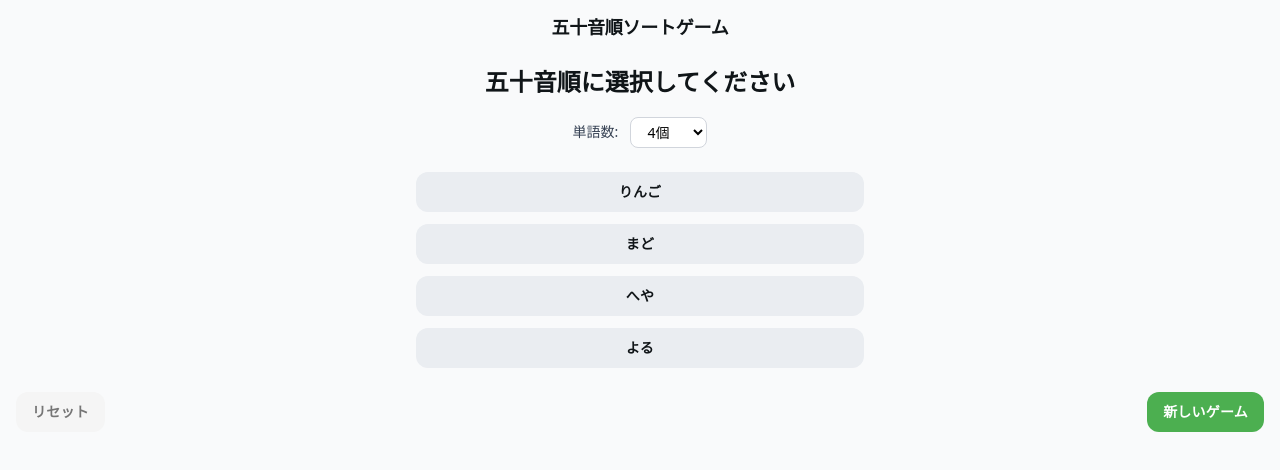
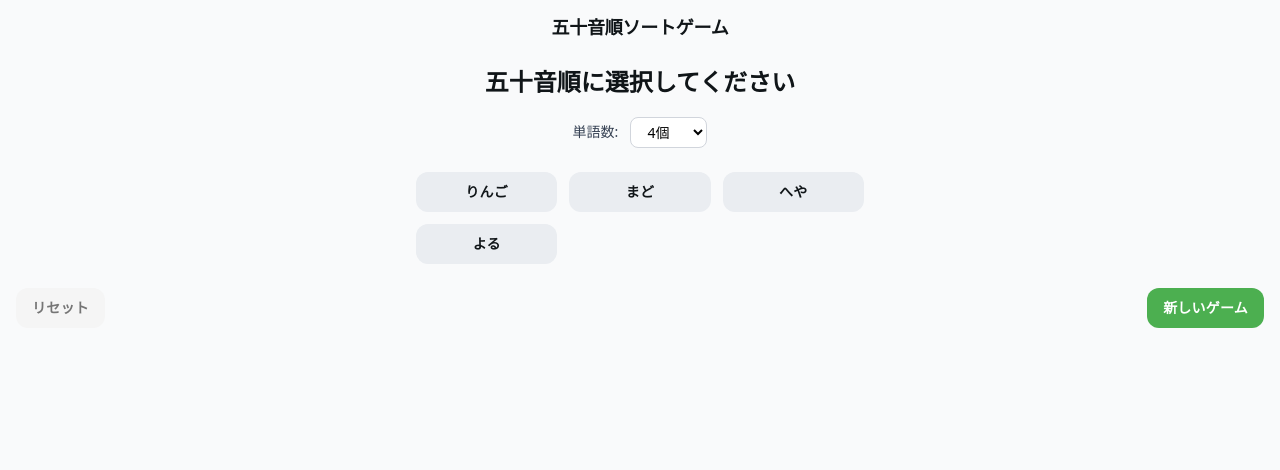
Before and after one commit to otyamura/RiddleDrillHub, a Next.js app: page / in a window 1280 px wide. Shown: the top 470 px of the page. Built offline with nearby package versions, Linux system fonts and the light colour scheme.

Commit message:
2列にした

```diff
--- a/src/components/SortGame.tsx
+++ b/src/components/SortGame.tsx
@@ -184,13 +184,13 @@ export default function SortGame() {
         )}
 
         <div className="flex justify-center">
-          <div className="flex flex-1 gap-3 max-w-[480px] flex-col items-stretch px-4 py-3">
+          <div className="w-full max-w-[480px] grid grid-cols-2 sm:grid-cols-2 md:grid-cols-3 gap-2 sm:gap-3 px-4 py-3">
             {currentWords.map((word) => (
               <button
                 key={word.id}
                 onClick={() => handleWordClick(word.id)}
                 disabled={gameState !== "playing"}
-                className={`flex min-w-[84px] max-w-[480px] cursor-pointer items-center justify-center overflow-hidden rounded-xl h-10 px-4 text-sm font-bold leading-normal tracking-[0.015em] w-full ${
+                className={`flex cursor-pointer items-center justify-center overflow-hidden rounded-xl h-10 px-1 sm:px-2 md:px-4 text-xs sm:text-sm font-bold leading-normal tracking-[0.015em] w-full ${
                   selectedOrder.includes(word.id)
                     ? "bg-[#dce8f3] text-[#101518] hover:bg-[#c8daf0]"
                     : gameState !== "playing"
```
